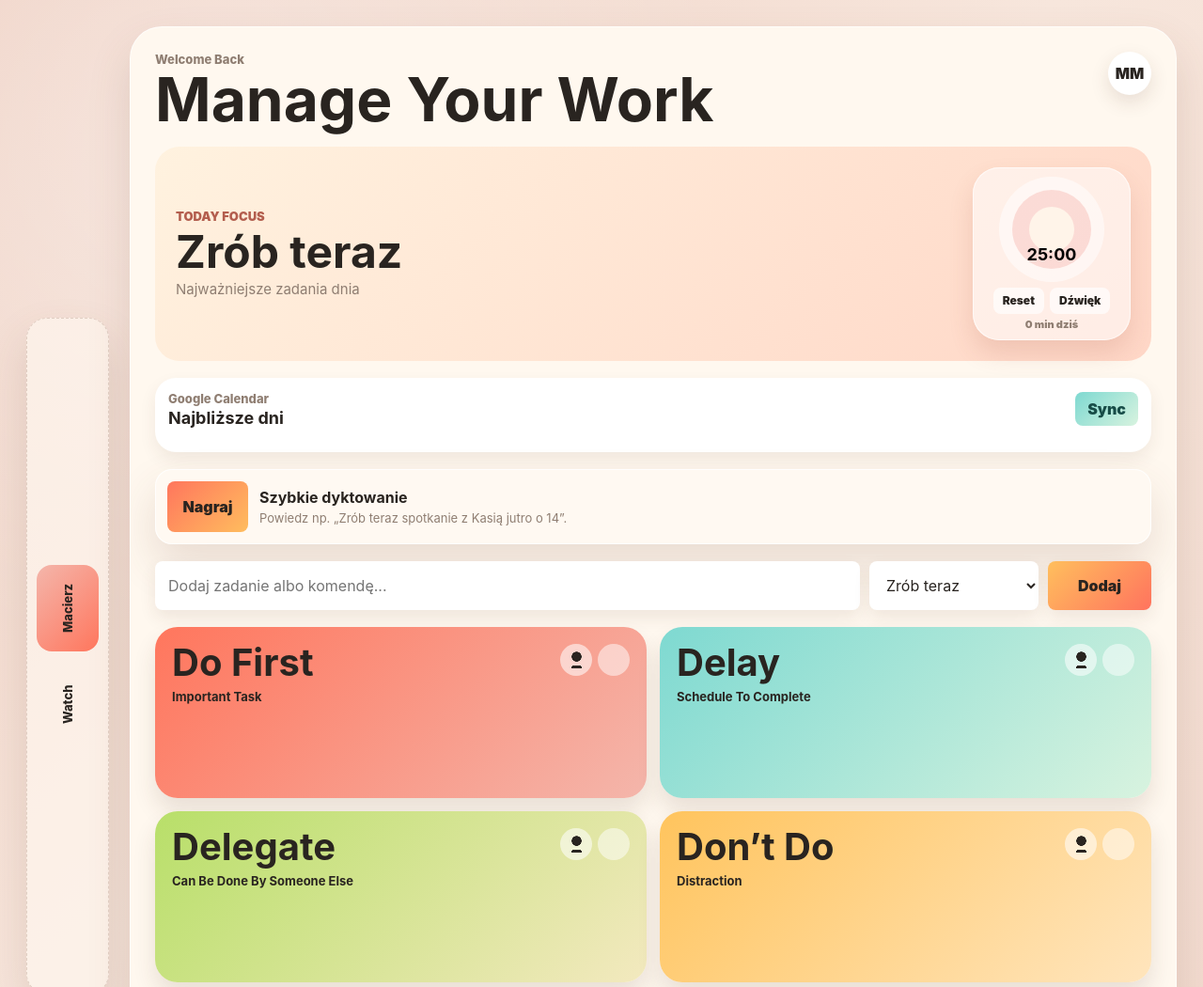
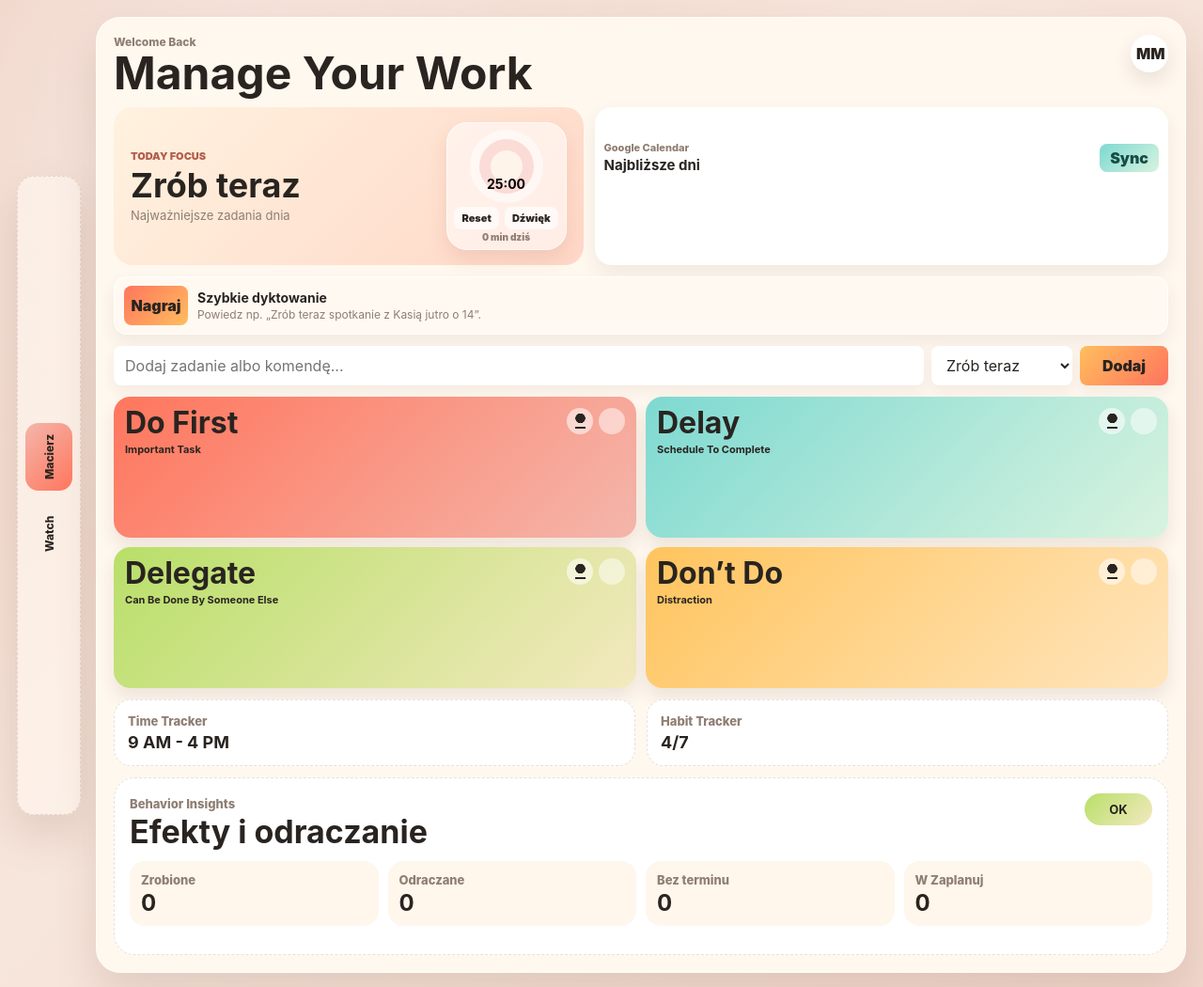
Before and after one commit to Madrycrypto/eisenhower-pwa, a website with bundled scripts: page static/index.html in a window 1280 px wide. Shown: the top 1050 px of the page at 94% size. Built offline with nearby package versions, Linux system fonts and the light colour scheme; a script that the page names is missing.

Commit message:
Compact dashboard layout

```diff
--- a/static/v2.css
+++ b/static/v2.css
@@ -45,20 +45,20 @@ button {
 
 .app-shell {
   min-height: 100vh;
-  padding: 28px;
+  padding: 18px;
   display: grid;
-  grid-template-columns: 88px minmax(320px, 1120px);
+  grid-template-columns: 68px minmax(320px, 1180px);
   justify-content: center;
-  gap: 22px;
+  gap: 16px;
 }
 
 .rail {
   align-self: center;
-  min-height: min(720px, calc(100vh - 56px));
-  border: 1px dashed rgba(130, 92, 70, 0.22);
-  border-radius: 22px;
+  min-height: min(680px, calc(100vh - 36px));
+  border: 1px dashed rgba(130, 92, 70, 0.18);
+  border-radius: 18px;
   background: rgba(255, 247, 240, 0.64);
-  padding: 14px 10px;
+  padding: 10px 8px;
   display: grid;
   gap: 10px;
   align-content: center;
@@ -66,8 +66,8 @@ button {
 }
 
 .rail-link {
-  min-height: 92px;
-  border-radius: 16px;
+  min-height: 72px;
+  border-radius: 14px;
   color: var(--ink);
   text-decoration: none;
   writing-mode: vertical-rl;
@@ -75,7 +75,7 @@ button {
   display: flex;
   align-items: center;
   justify-content: center;
-  font-size: 13px;
+  font-size: 12px;
   font-weight: 800;
 }
 
@@ -84,16 +84,43 @@ button {
 }
 
 .phone-canvas {
-  min-height: min(820px, calc(100vh - 56px));
+  min-height: min(760px, calc(100vh - 36px));
   border: 1px solid rgba(255, 255, 255, 0.72);
-  border-radius: 34px;
+  border-radius: 26px;
   background: var(--surface);
   box-shadow: var(--shadow);
-  padding: 26px;
+  padding: 18px;
   display: grid;
   grid-template-rows: auto auto auto auto 1fr auto;
-  gap: 18px;
+  gap: 12px;
   overflow: hidden;
+}
+
+@media (min-width: 1100px) {
+  .phone-canvas {
+    grid-template-columns: minmax(0, 0.9fr) minmax(0, 1.1fr);
+    grid-template-rows: auto auto auto auto 1fr auto auto;
+    align-items: start;
+  }
+
+  .topbar,
+  .recorder,
+  .quick-add,
+  .matrix,
+  .tracker-panel,
+  .insights-panel {
+    grid-column: 1 / -1;
+  }
+
+  .hero-panel {
+    grid-column: 1;
+    height: 100%;
+  }
+
+  .calendar-widget {
+    grid-column: 2;
+    height: 100%;
+  }
 }
 
 .topbar {
@@ -104,23 +131,23 @@ button {
 }
 
 .eyebrow {
-  margin: 0 0 4px;
+  margin: 0 0 2px;
   color: var(--muted);
-  font-size: 13px;
+  font-size: 12px;
   font-weight: 800;
 }
 
 h1 {
   margin: 0;
   max-width: 680px;
-  font-size: clamp(34px, 6vw, 64px);
-  line-height: 0.98;
+  font-size: clamp(30px, 4.4vw, 48px);
+  line-height: 1;
   letter-spacing: 0;
 }
 
 .avatar-button {
-  width: 46px;
-  height: 46px;
+  width: 40px;
+  height: 40px;
   border-radius: 50%;
   background: #fff;
   color: var(--ink);
@@ -129,14 +156,14 @@ h1 {
 }
 
 .hero-panel {
-  border-radius: 26px;
+  border-radius: 20px;
   background: linear-gradient(135deg, #fff2df, #ffd7c7);
-  min-height: 172px;
-  padding: 22px;
+  min-height: 118px;
+  padding: 16px 18px;
   display: grid;
   grid-template-columns: 1fr auto;
   align-items: center;
-  gap: 18px;
+  gap: 14px;
 }
 
 .hero-copy {
@@ -147,36 +174,36 @@ h1 {
 .kicker {
   margin: 0;
   color: #b35e4e;
-  font-size: 13px;
+  font-size: 11px;
   font-weight: 900;
   text-transform: uppercase;
 }
 
 .hero-copy strong {
-  font-size: clamp(28px, 5vw, 48px);
+  font-size: clamp(24px, 3.8vw, 36px);
   line-height: 1;
 }
 
 .hero-copy span {
   color: var(--muted);
-  font-size: 15px;
+  font-size: 13px;
 }
 
 .timer-card {
-  width: 168px;
-  min-height: 156px;
-  border-radius: 28px;
+  width: 128px;
+  min-height: 118px;
+  border-radius: 22px;
   background: rgba(255, 255, 255, 0.55);
   display: grid;
   place-items: center;
-  gap: 6px;
-  padding: 10px;
-  box-shadow: inset 0 0 0 1px rgba(255, 255, 255, 0.64), 0 14px 26px rgba(159, 82, 62, 0.16);
+  gap: 4px;
+  padding: 8px;
+  box-shadow: inset 0 0 0 1px rgba(255, 255, 255, 0.64), 0 10px 20px rgba(159, 82, 62, 0.13);
 }
 
 .timer-face {
-  width: 112px;
-  height: 112px;
+  width: 78px;
+  height: 78px;
   border-radius: 50%;
   background: rgba(255, 255, 255, 0.52);
   display: grid;
@@ -186,15 +213,15 @@ h1 {
 
 .timer-face strong {
   position: absolute;
-  inset: auto 0 20px;
+  inset: auto 0 13px;
   text-align: center;
-  font-size: 18px;
+  font-size: 14px;
   line-height: 1;
 }
 
 .tomato {
-  width: 84px;
-  height: 84px;
+  width: 58px;
+  height: 58px;
   border-radius: 50%;
   background: conic-gradient(from 24deg, #e7493a var(--timer-progress, 0%), rgba(231, 73, 58, 0.16) var(--timer-progress, 0%) 100%);
   display: grid;
@@ -202,8 +229,8 @@ h1 {
 }
 
 .tomato span {
-  width: 48px;
-  height: 48px;
+  width: 34px;
+  height: 34px;
   border-radius: 50%;
   background: #fff4e9;
 }
@@ -211,7 +238,7 @@ h1 {
 .timer-card small {
   margin-top: -2px;
   color: var(--muted);
-  font-size: 11px;
+  font-size: 10px;
   font-weight: 900;
 }
 
@@ -222,11 +249,11 @@ h1 {
 }
 
 .timer-actions button {
-  min-height: 28px;
-  padding: 0 10px;
+  min-height: 24px;
+  padding: 0 8px;
   background: rgba(255, 255, 255, 0.68);
   color: var(--ink);
-  font-size: 12px;
+  font-size: 11px;
   font-weight: 900;
 }
 
@@ -236,11 +263,11 @@ h1 {
 }
 
 .calendar-widget {
-  border-radius: 22px;
+  border-radius: 18px;
   background: #fff;
-  padding: 14px;
+  padding: 10px;
   display: grid;
-  gap: 12px;
+  gap: 9px;
   overflow: visible;
   box-shadow: 0 8px 18px rgba(78, 48, 32, 0.08);
 }
@@ -255,19 +282,19 @@ h1 {
 .calendar-head span {
   color: var(--muted);
   display: block;
-  font-size: 13px;
+  font-size: 11px;
   font-weight: 850;
 }
 
 .calendar-head strong {
   display: block;
   margin-top: 2px;
-  font-size: 18px;
+  font-size: 15px;
 }
 
 .calendar-head button {
-  min-height: 36px;
-  padding: 0 13px;
+  min-height: 30px;
+  padding: 0 11px;
   background: linear-gradient(135deg, #7ed9d1, #d8f3df);
   color: #174c47;
   font-weight: 900;
@@ -276,33 +303,33 @@ h1 {
 .date-strip {
   display: grid;
   grid-template-columns: repeat(7, minmax(38px, 1fr));
-  gap: 8px;
+  gap: 7px;
 }
 
 .date-pill {
-  min-height: 58px;
+  min-height: 45px;
   background: #ecf6d8;
   color: #385226;
   font-weight: 900;
   display: grid;
   place-items: center;
   gap: 1px;
-  padding: 7px 4px;
+  padding: 5px 4px;
 }
 
 .date-pill .weekday {
-  font-size: 11px;
+  font-size: 10px;
   color: rgba(56, 82, 38, 0.68);
 }
 
 .date-pill .day {
-  font-size: 21px;
+  font-size: 17px;
   line-height: 1;
 }
 
 .date-pill .events {
-  min-height: 15px;
-  font-size: 10px;
+  min-height: 11px;
+  font-size: 9px;
   color: rgba(56, 82, 38, 0.72);
 }
 
@@ -314,10 +341,10 @@ h1 {
 .calendar-popover {
   display: block;
   border: 2px solid rgba(126, 217, 209, 0.9);
-  border-radius: 18px;
+  border-radius: 14px;
   background: linear-gradient(135deg, #fff8ef, #effbf8);
-  padding: 14px;
-  box-shadow: 0 14px 30px rgba(78, 48, 32, 0.14);
+  padding: 10px 12px;
+  box-shadow: 0 10px 22px rgba(78, 48, 32, 0.1);
 }
 
 .calendar-popover[hidden] {
@@ -329,7 +356,7 @@ h1 {
   align-items: center;
   justify-content: space-between;
   gap: 12px;
-  margin-bottom: 10px;
+  margin-bottom: 7px;
 }
 
 .calendar-popover header span {
@@ -341,7 +368,7 @@ h1 {
 }
 
 .calendar-popover strong {
-  font-size: 17px;
+  font-size: 14px;
 }
 
 .calendar-popover a {
@@ -352,16 +379,16 @@ h1 {
 
 .calendar-popover ul {
   display: grid;
-  gap: 8px;
+  gap: 6px;
   margin: 0;
   padding: 0;
   list-style: none;
 }
 
 .calendar-popover li {
-  border-radius: 14px;
+  border-radius: 11px;
   background: #fff;
-  padding: 10px 12px;
+  padding: 8px 10px;
 }
 
 .calendar-event-time {
@@ -378,18 +405,18 @@ h1 {
 
 .quick-add {
   display: grid;
-  grid-template-columns: 1fr 180px 110px;
-  gap: 10px;
+  grid-template-columns: 1fr 150px 94px;
+  gap: 8px;
 }
 
 .quick-add input,
 .quick-add select,
 .quick-add button {
-  min-height: 52px;
-  padding: 0 14px;
+  min-height: 42px;
+  padding: 0 12px;
   background: #fff;
   color: var(--ink);
-  box-shadow: 0 8px 18px rgba(78, 48, 32, 0.09);
+  box-shadow: 0 6px 14px rgba(78, 48, 32, 0.07);
 }
 
 .quick-add button {
@@ -401,17 +428,17 @@ h1 {
   min-height: 0;
   display: grid;
   grid-template-columns: repeat(2, minmax(0, 1fr));
-  grid-auto-rows: minmax(180px, 1fr);
-  gap: 14px;
+  grid-auto-rows: minmax(150px, 1fr);
+  gap: 10px;
 }
 
 .quadrant {
-  border-radius: 24px;
-  padding: 18px;
+  border-radius: 18px;
+  padding: 12px;
   display: grid;
   grid-template-rows: auto 1fr;
-  gap: 12px;
-  box-shadow: 0 14px 24px rgba(78, 48, 32, 0.12);
+  gap: 9px;
+  box-shadow: 0 10px 18px rgba(78, 48, 32, 0.1);
   overflow: hidden;
 }
 
@@ -440,7 +467,7 @@ h1 {
   display: flex;
   justify-content: space-between;
   align-items: start;
-  gap: 12px;
+  gap: 8px;
 }
 
 .quad-tools {
@@ -450,9 +477,9 @@ h1 {
 }
 
 .zone-record {
-  width: 34px;
-  height: 34px;
-  min-height: 34px;
+  width: 28px;
+  height: 28px;
+  min-height: 28px;
   display: grid;
   place-items: center;
   border-radius: 999px;
@@ -463,8 +490,8 @@ h1 {
 
 .zone-record::before {
   content: "";
-  width: 15px;
-  height: 18px;
+  width: 13px;
+  height: 16px;
   display: block;
   background: currentColor;
   -webkit-mask:
@@ -481,20 +508,20 @@ h1 {
 
 h2 {
   margin: 0;
-  font-size: clamp(25px, 4vw, 40px);
+  font-size: clamp(22px, 3.2vw, 32px);
   line-height: 1;
   letter-spacing: 0;
 }
 
 .quad-head p {
-  margin: 8px 0 0;
-  font-size: 13px;
+  margin: 5px 0 0;
+  font-size: 11px;
   font-weight: 750;
 }
 
 .count {
-  min-width: 34px;
-  height: 34px;
+  min-width: 28px;
+  height: 28px;
   border-radius: 50%;
   background: rgba(255, 255, 255, 0.5);
   display: grid;
@@ -503,21 +530,21 @@ h2 {
 }
 
 .cards {
-  min-height: 70px;
+  min-height: 54px;
   overflow: auto;
   display: grid;
   align-content: start;
-  gap: 9px;
+  gap: 7px;
   padding-right: 2px;
 }
 
 .card {
-  border-radius: 14px;
+  border-radius: 12px;
   background: rgba(255, 255, 255, 0.62);
-  padding: 10px;
+  padding: 8px;
   display: grid;
-  gap: 8px;
-  box-shadow: 0 8px 16px rgba(78, 48, 32, 0.1);
+  gap: 6px;
+  box-shadow: 0 6px 12px rgba(78, 48, 32, 0.08);
   cursor: grab;
 }
 
@@ -533,6 +560,7 @@ h2 {
 .card-title {
   font-weight: 900;
   line-height: 1.2;
+  font-size: 14px;
   overflow-wrap: anywhere;
 }
 
@@ -540,7 +568,7 @@ h2 {
 .card-actions {
   display: flex;
   flex-wrap: wrap;
-  gap: 6px;
+  gap: 5px;
 }
 
 .card-more {
@@ -548,13 +576,13 @@ h2 {
 }
 
 .card-more summary {
-  min-height: 28px;
+  min-height: 24px;
   width: fit-content;
-  border-radius: 9px;
+  border-radius: 8px;
   background: rgba(255, 255, 255, 0.64);
   color: var(--ink);
-  padding: 6px 10px;
-  font-size: 12px;
+  padding: 5px 8px;
+  font-size: 11px;
   font-weight: 850;
   cursor: pointer;
   list-style-position: inside;
@@ -562,8 +590,8 @@ h2 {
 
 .card-more-panel {
   display: grid;
-  gap: 6px;
-  padding-top: 8px;
+  gap: 5px;
+  padding-top: 6px;
 }
 
 .move-buttons {
@@ -587,17 +615,17 @@ h2 {
 .tag {
   border-radius: 999px;
   background: rgba(255, 255, 255, 0.62);
-  padding: 4px 8px;
-  font-size: 12px;
+  padding: 3px 7px;
+  font-size: 11px;
   font-weight: 850;
 }
 
 .card-actions button {
-  min-height: 28px;
-  padding: 0 9px;
+  min-height: 24px;
+  padding: 0 8px;
   background: rgba(255, 255, 255, 0.64);
   color: var(--ink);
-  font-size: 12px;
+  font-size: 11px;
   font-weight: 850;
 }
 
@@ -734,20 +762,20 @@ h2 {
 .recorder {
   position: static;
   width: 100%;
-  border-radius: 18px;
+  border-radius: 14px;
   background: rgba(255, 249, 242, 0.92);
   border: 1px solid rgba(255, 255, 255, 0.82);
-  box-shadow: var(--shadow);
-  padding: 12px;
+  box-shadow: 0 8px 18px rgba(78, 48, 32, 0.08);
+  padding: 9px 10px;
   display: grid;
   grid-template-columns: auto 1fr;
-  gap: 12px;
+  gap: 10px;
   align-items: center;
 }
 
 .record-button {
-  width: 86px;
-  min-height: 54px;
+  width: 68px;
+  min-height: 42px;
   background: linear-gradient(135deg, #ff765d, #ffbd5e);
   color: var(--ink);
   font-weight: 950;
@@ -760,12 +788,13 @@ h2 {
 
 .recorder strong {
   display: block;
+  font-size: 14px;
 }
 
 .recorder p {
-  margin: 4px 0 0;
+  margin: 2px 0 0;
   color: var(--muted);
-  font-size: 13px;
+  font-size: 12px;
 }
 
 dialog {
```
